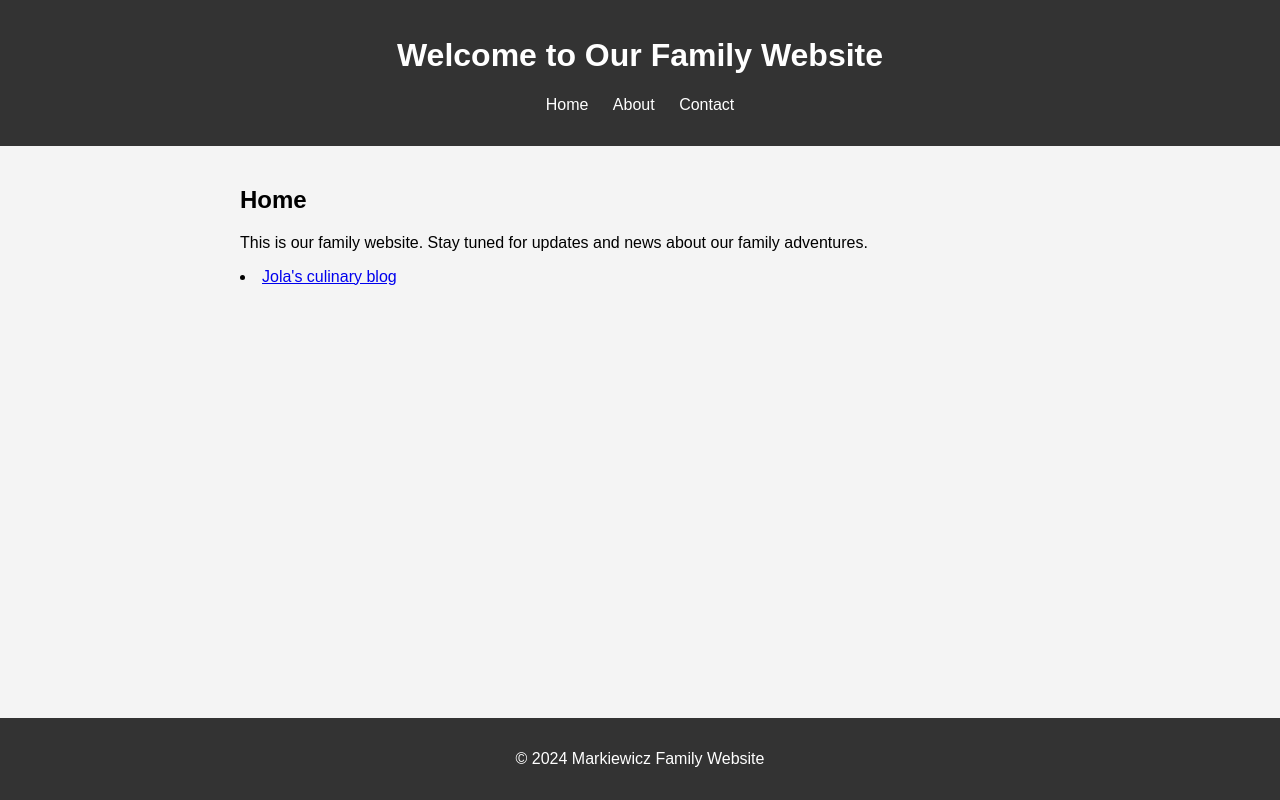
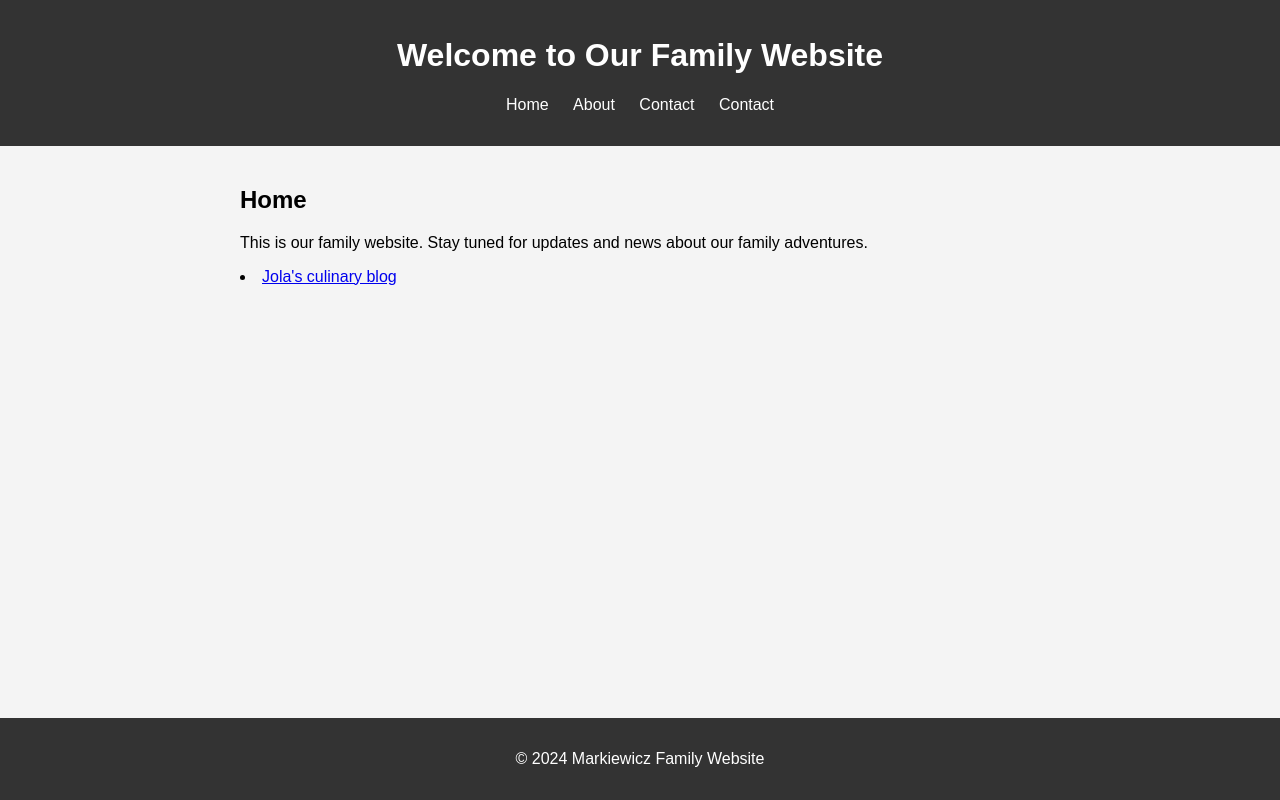
Before and after one commit to jmmarkiewicz/jmmarkiewicz, a plain HTML site: page index.html in a window 1280 px wide. Drawn offline with Linux system fonts and the light colour scheme.

Commit message:
Update index.html

```diff
--- a/index.html
+++ b/index.html
@@ -14,6 +14,7 @@
                 <li><a href="index.html">Home</a></li>
                 <li><a href="about.html">About</a></li>
                 <li><a href="contact.html">Contact</a></li>
+                <li><a href="wordmap.html">Contact</a></li>
             </ul>
         </nav>
     </header>
```
